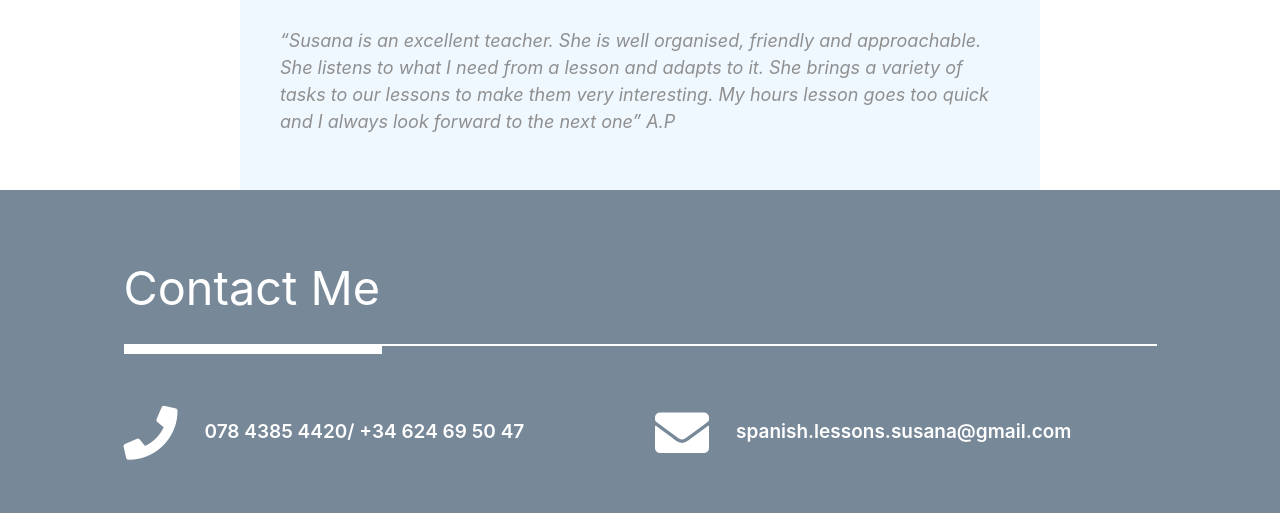
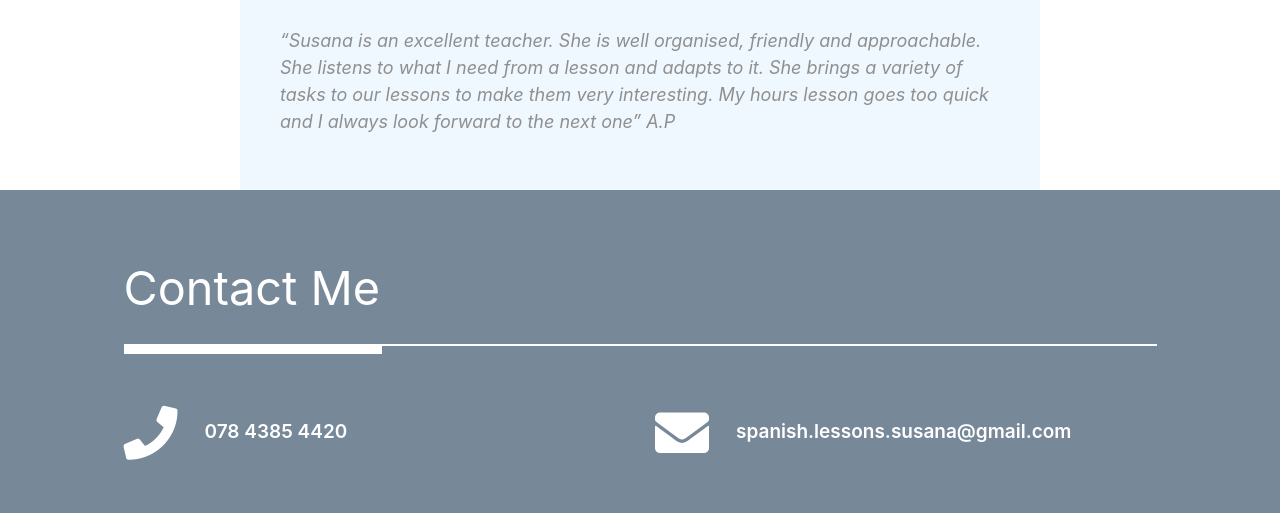
Before and after one commit to spanishsusana/spanishsusana.github.io, a plain HTML site: page index.html in a window 1280 px wide. Shown: the part 3928-4441 px from the top of the page. Drawn offline with Linux system fonts and the light colour scheme.

Commit message:
Update index.html

```diff
--- a/index.html
+++ b/index.html
@@ -254,7 +254,6 @@
               <a href="tel:0100200340" class="tm-contact-item-link">
                   <i class="fas fa-3x fa-phone mr-4"></i>
                   <span class="mb-0">078 4385 4420</span> </i> <br /><br />
-                <span class="mb-0">/ +34 624 69 50 47</span>
               </a>
             </div>
             <div class="col-sm-12 col-md-6 d-flex align-items-center tm-contact-item">
```
